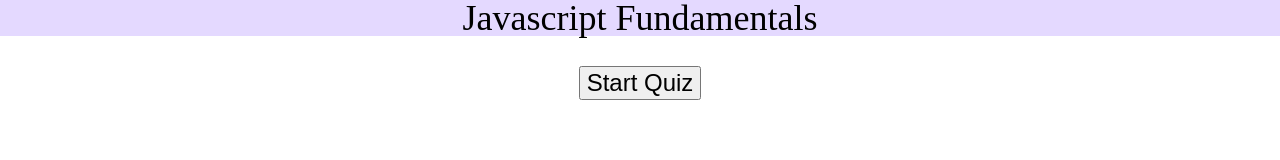
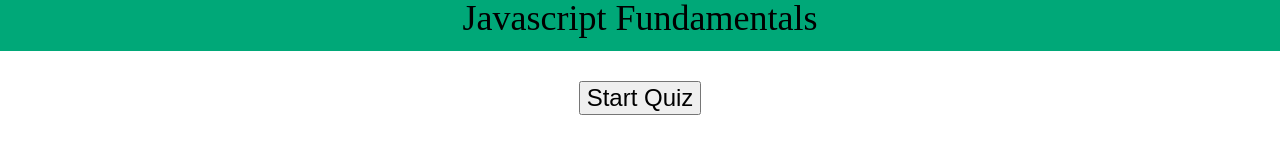
Before and after one commit to PhilipHuang2/Web-Quiz, a plain HTML site: page index.html in a window 1280 px wide. Drawn offline with Linux system fonts and the light colour scheme.

Commit message:
updated READMe.md, title and sanity comments

```diff
--- a/index.html
+++ b/index.html
@@ -6,7 +6,7 @@
     <meta name="viewport" content="width=device-width, initial-scale=1.0">
     <link rel="stylesheet" href="reset.css">
     <link rel="stylesheet" href="style.css">
-    <title>Document</title>
+    <title>Web Quiz</title>
 </head>
 <body>
     <header>
--- a/scripts.js
+++ b/scripts.js
@@ -139,7 +139,7 @@ function endGame(){
     var newScreen = document.querySelector('main');
     newScreen.innerHTML = "";
 
-    //adding header for scoreboard
+    //creating scoreboard table, and adding header
     var table = document.createElement('table');
     var tr = document.createElement('tr');
     var th = document.createElement('th');
@@ -150,6 +150,7 @@ function endGame(){
     tr.append(th);
     table.append(tr);
 
+    // populate scoreboard rows with data from localstorage
     var scoringBoard = document.createElement('table');
     for(var loop = 0; loop < scoreBoard.length; loop++)
     {
@@ -162,7 +163,9 @@ function endGame(){
         tr.append(th);
         table.append(tr);
     }
+    //adding table to main
     newScreen.append(table);
+    //adding the rest of the elements for readability
     var div = document.createElement("div")
     div.className = "score-header";
     div.textContent = "Well Done!  Please restart the browser to play again";
--- a/style.css
+++ b/style.css
@@ -11,12 +11,15 @@
 }
 
 header {
-    background-color: var(--color-5);
+
+    background-color: var(--color-3);
 }
 
 h1 {
     font-size: 36px;
     text-align: center;
+    padding-bottom: 15px;
+
 }
 
 h2 {
```
Also changed, not shown: 1 other file.
